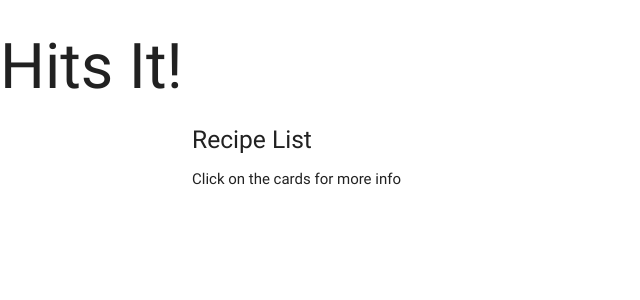
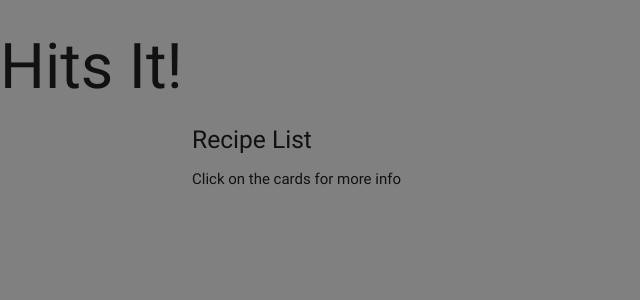
Before and after one commit to Code-Institute-Submissions/CI-project-four, a Flask app: page / in a window 1280 px wide. Shown: the top 300 px of the page, without its empty margins (0-640 px from the left). Run offline with Flask 2, Linux system fonts and the light colour scheme; data that the repository does not hold is empty; some libraries are stand-ins or nearby versions.

Commit message:
added css folder with style.css file, so that I can add custom stles to the project. Linked the file to base.html

```diff
--- /dev/null
+++ b/static/css/style.css
@@ -0,0 +1,4 @@
+body {
+   margin: 0;
+   background-color: gray;
+}
--- a/templates/base.html
+++ b/templates/base.html
@@ -7,6 +7,7 @@
    <meta http-equiv="X-UA-Compatible" content="ie=edge">
    <link href="https://fonts.googleapis.com/icon?family=Material+Icons" rel="stylesheet">
    <link rel="stylesheet" href="https://cdnjs.cloudflare.com/ajax/libs/materialize/0.100.2/css/materialize.min.css">
+   <link rel="stylesheet" href="{{url_for('static', filename='css/style.css')}}" type="text/css" />
    <title>Mercy for animals</title>
 </head>
 
```
